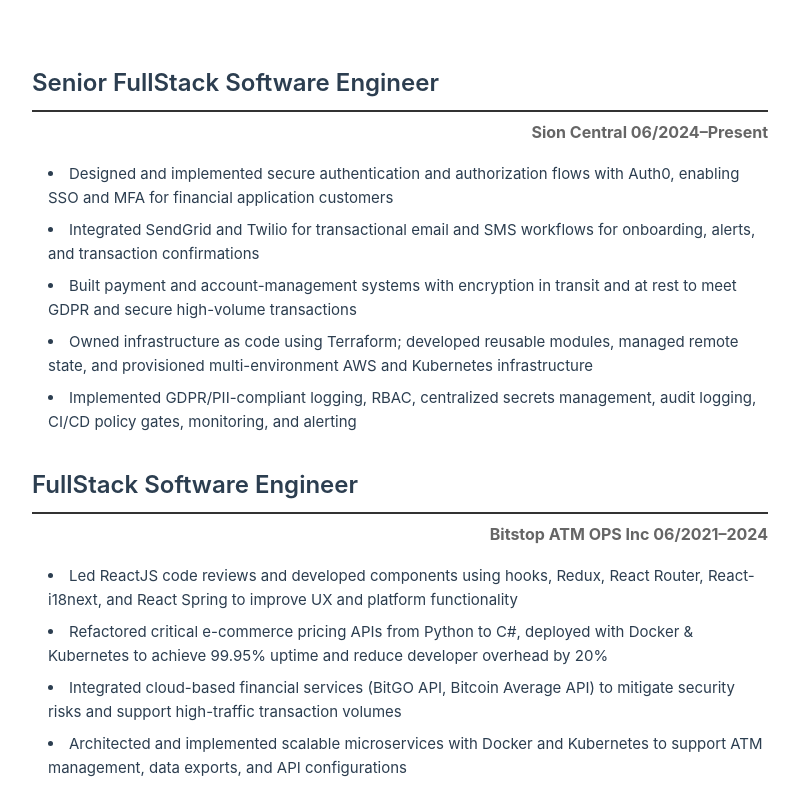
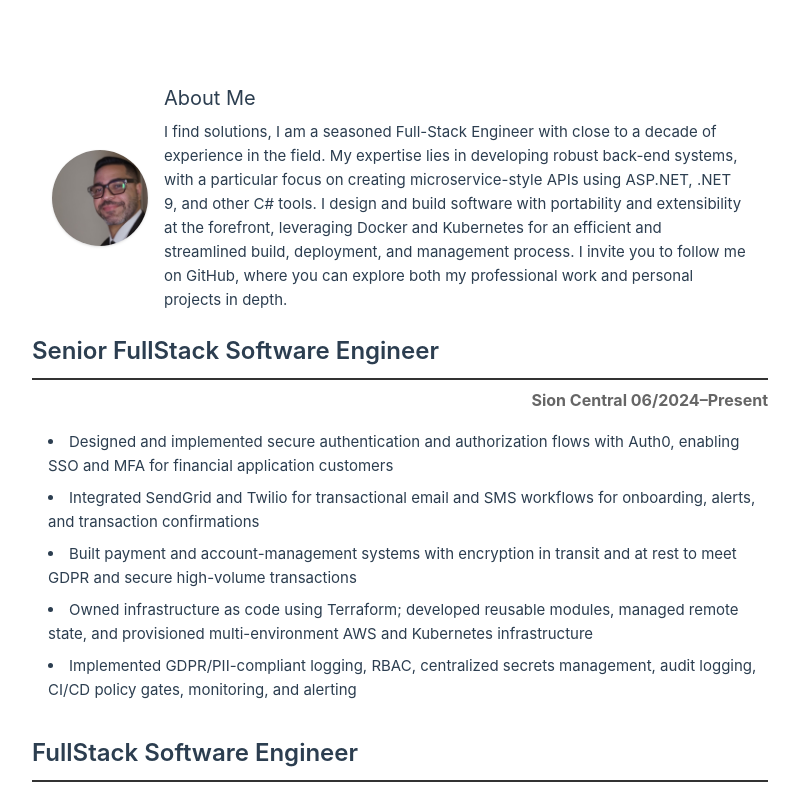
Before and after one commit to ManuelSaleta/vue-resume-site, a Vue app: page / in a window 1280 px wide. Shown: the top 791 px of the page, without its empty margins (240-1039 px from the left). Built offline with nearby package versions, Linux system fonts and the light colour scheme.

Commit message:
adds profile pic, about-me component

```diff
--- /dev/null
+++ b/src/components/AboutMe.vue
@@ -0,0 +1,26 @@
+<template>
+  <div class="about-me flex items-center gap-4 p-5">
+    <img
+      :src="profileAvatar"
+      alt="Profile picture"
+      class="w-24 h-24 rounded-full object-cover shadow-sm shrink-0"
+      loading="lazy"
+    />
+    <div class="about-me-text flex flex-col gap-2">
+      <h1 class="text-xl font-semibold mb-2">About Me</h1>
+      <p class="">
+        <b>I find solutions</b>, I am a seasoned Full-Stack Engineer with close to a decade of
+        experience in the field. My expertise lies in developing robust back-end systems, with a
+        particular focus on creating microservice-style APIs using ASP.NET, .NET 9, and other C#
+        tools. I design and build software with portability and extensibility at the forefront,
+        leveraging Docker and Kubernetes for an efficient and streamlined build, deployment, and
+        management process. I invite you to follow me on GitHub, where you can explore both my
+        professional work and personal projects in depth.
+      </p>
+    </div>
+  </div>
+</template>
+
+<script setup lang="ts">
+import profileAvatar from '@/assets/avatar.jpeg'
+</script>
--- a/src/components/SiteBase.vue
+++ b/src/components/SiteBase.vue
@@ -1,10 +1,12 @@
 <template>
   <div class="site-base">
+    <AboutMe></AboutMe>
     <ResumeBase> </ResumeBase>
   </div>
 </template>
 
 <script setup lang="ts">
+import AboutMe from './AboutMe.vue'
 import ResumeBase from './ResumeBase.vue'
 </script>
 
```
Also changed, not shown: src/assets/avatar.jpeg (added).
